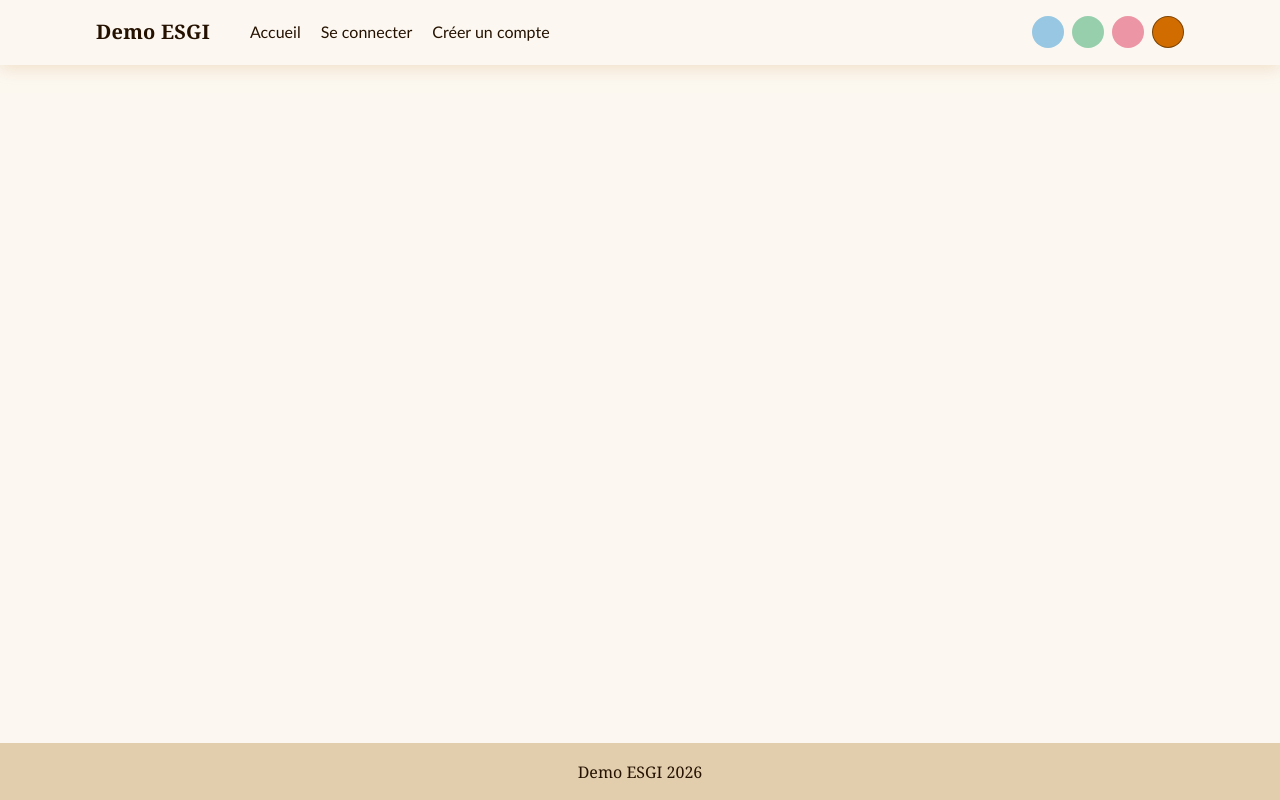
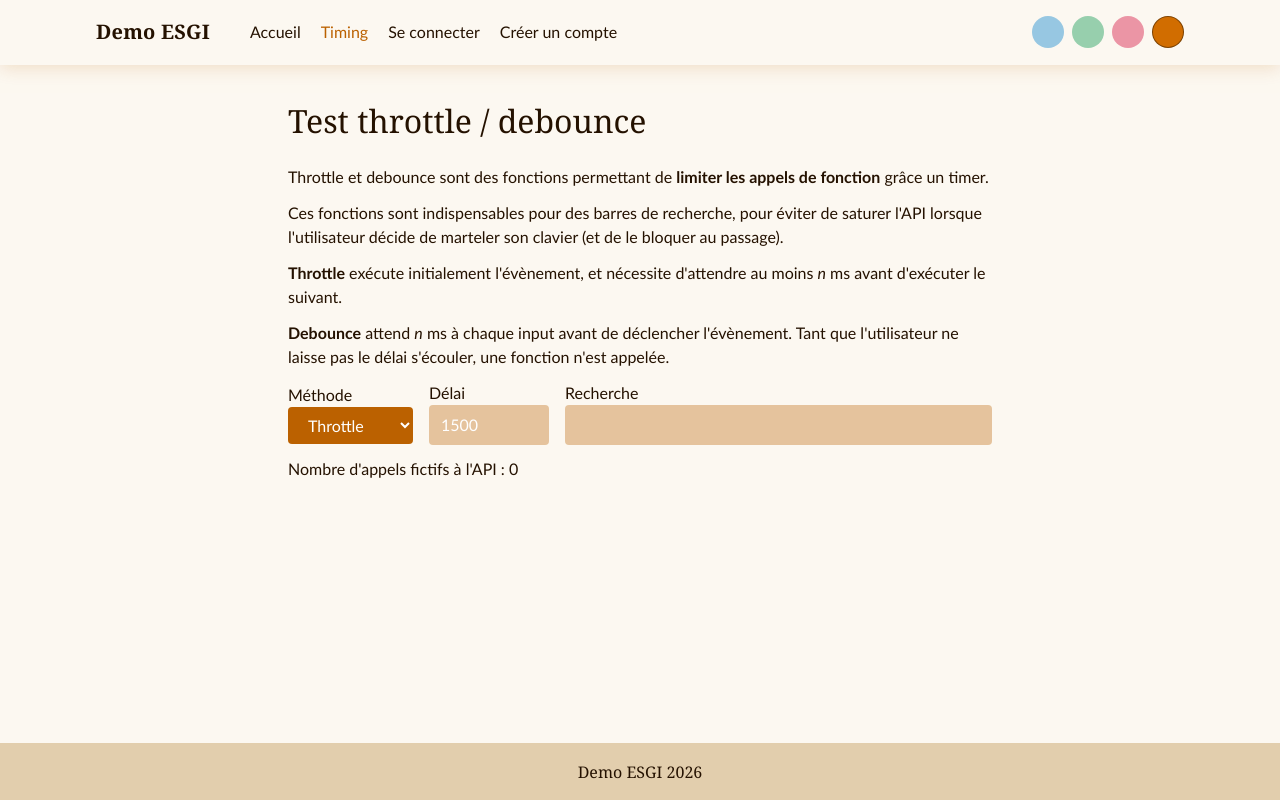
Before and after one commit to gregory511/vue-theme-example, a Vue app: page /timing in a window 1280 px wide. Built offline with nearby package versions, Linux system fonts and the light colour scheme.

Commit message:
Explication throttle

```diff
--- a/src/components/layout/AppHeader.vue
+++ b/src/components/layout/AppHeader.vue
@@ -94,6 +94,12 @@ const navLinks: NavLink[] = [
         label: 'Blog',
         requireLogin: true,
         requireLogout: false
+    },
+    {
+        route: 'timing',
+        label: 'Timing',
+        requireLogin: false,
+        requireLogout: true
     },
     {
         route: 'login',
--- a/src/components/ui/ThrottleExample.vue
+++ /dev/null
@@ -1,65 +0,0 @@
-<template>
-
-    <div class="flex flex-col gap-1">
-        <h2>Test throttle / debounce</h2>
-
-        <div class="flex items-center gap-4">
-
-            <div class="flex flex-col">
-                <label for="delay">Méthode</label>
-                <select v-model="timingFn">
-                    <option :value="AllowedModes.debounce">Debounce</option>
-                    <option :value="AllowedModes.throttle">Throttle</option>
-                </select>
-            </div>
-
-            <div class="flex flex-col">
-                <label for="delay">Délai</label>
-                <Input type="number" class="w-30" id="delay" v-model="delay" />
-            </div>
-
-            <div class="flex flex-col grow">
-                <label for="delay">Recherche</label>
-                <Input type="text" v-model="textInput" @update:model-value="changedFn" />
-            </div>
-        </div>
-        <p>Nombre d'appels à l'API : {{ callCount }}</p>
-    </div>
-</template>
-<script setup lang="ts">
-import { ref, watch } from 'vue';
-import Input from './Input.vue';
-import { throttle, debounce } from '@/utils/timing';
-
-enum AllowedModes {
-    "throttle", "debounce"
-};
-
-const callCount = ref<number>(0);
-const textInput = ref<string>("");
-const delay     = ref<number>(1500);
-const timingFn  = ref<AllowedModes>(AllowedModes.throttle);
-
-
-const onValueChange = (value: string) => {
-    callCount.value++;
-}
-
-const applyMethod = ( ) : void => {
-    if (delay.value < 10)
-        return;
-
-    const fn = timingFn.value === AllowedModes.debounce ? debounce : throttle;
-    changedFn =  fn(onValueChange, delay.value);
-};
-
-let changedFn = throttle(onValueChange, delay.value);
-
-watch(() => delay.value, () => {
-    applyMethod();
-});
-
-watch(() => timingFn.value, () => {
-    applyMethod();
-});
-</script>
--- a/src/components/views/Home.vue
+++ b/src/components/views/Home.vue
@@ -6,8 +6,6 @@
         <LocalThemeSelector></LocalThemeSelector>
 
         <ProgressBar :value="taskListProgress"></ProgressBar>
-
-        <ThrottleExample></ThrottleExample>
 
         <TaskList class="mt-4" ref="taskList" :tasks="taskData"></TaskList>
     </div>
@@ -21,7 +19,6 @@ import { computed, ref } from 'vue';
 import { tasks } from '@/data/tasks';
 import ProgressBar from '../ui/ProgressBar.vue';
 import LocalThemeSelector from '../tests/LocalThemeSelector.vue';
-import ThrottleExample from '../ui/ThrottleExample.vue';
 
 type TaskListInstance = InstanceType<typeof TaskList>
 
--- /dev/null
+++ b/src/components/views/ThrottleExample.vue
@@ -0,0 +1,82 @@
+<template>
+
+    <div class="flex flex-col gap-3">
+        <h1>Test throttle / debounce</h1>
+
+        <p>Throttle et debounce sont des fonctions permettant de <strong>limiter les appels de fonction</strong> grâce un timer.</p>
+
+        <p>Ces fonctions sont indispensables pour des barres de recherche, pour éviter de saturer l'API lorsque l'utilisateur décide de marteler son clavier (et de le bloquer au passage).</p>
+
+        <p><strong>Throttle</strong> exécute initialement l'évènement, et nécessite d'attendre au moins <i>n</i> ms avant d'exécuter le suivant.</p>
+        <p><strong>Debounce</strong> attend <i>n</i> ms à chaque input avant de déclencher l'évènement. Tant que l'utilisateur ne laisse pas le délai s'écouler, une fonction n'est appelée.</p>
+
+        <div class="flex items-center gap-4">
+
+            <div class="flex flex-col">
+                <label for="delay">Méthode</label>
+                <select v-model="timingFn">
+                    <option :value="TimingMode.none">Aucune</option>
+                    <option :value="TimingMode.debounce">Debounce</option>
+                    <option :value="TimingMode.throttle">Throttle</option>
+                </select>
+            </div>
+
+            <div class="flex flex-col">
+                <label for="delay">Délai</label>
+                <Input type="number" class="w-30" id="delay" v-model="delay" />
+            </div>
+
+            <div class="flex flex-col grow">
+                <label for="delay">Recherche</label>
+                <Input type="text" v-model="textInput" @update:model-value="changedFn" />
+            </div>
+        </div>
+        <p>Nombre d'appels fictifs à l'API : {{ callCount }}</p>
+    </div>
+</template>
+<script setup lang="ts">
+import { ref, watch } from 'vue';
+import { throttle, debounce } from '@/utils/timing';
+import Input from '../ui/Input.vue';
+
+enum TimingMode {
+    "throttle", "debounce", "none"
+};
+
+const callCount = ref<number>(0);
+const textInput = ref<string>("");
+const delay     = ref<number>(1500);
+const timingFn  = ref<TimingMode>(TimingMode.throttle);
+
+
+const onValueChange = (_value: string) => {
+    callCount.value++;
+}
+
+const applyMethod = () : void => {
+    if (delay.value < 10)
+        return;
+
+    switch (timingFn.value) {
+        case TimingMode.none:
+            changedFn = onValueChange;
+            break;
+        case TimingMode.debounce:
+            changedFn = debounce(onValueChange, delay.value);
+            break;
+        case TimingMode.throttle:
+            changedFn = throttle(onValueChange, delay.value);
+            break
+    }
+};
+
+let changedFn = throttle(onValueChange, delay.value);
+
+watch(() => delay.value, () => {
+    applyMethod();
+});
+
+watch(() => timingFn.value, () => {
+    applyMethod();
+});
+</script>
--- a/src/router/index.ts
+++ b/src/router/index.ts
@@ -12,6 +12,11 @@ const router = createRouter({
             name: "login",
             path: "/login",
             component: () => import('../components/views/Login.vue')
+        },
+        {
+            name: "timing",
+            path: "/timing",
+            component: () => import('../components/views/ThrottleExample.vue')
         },
         {
             name: "register",
```
